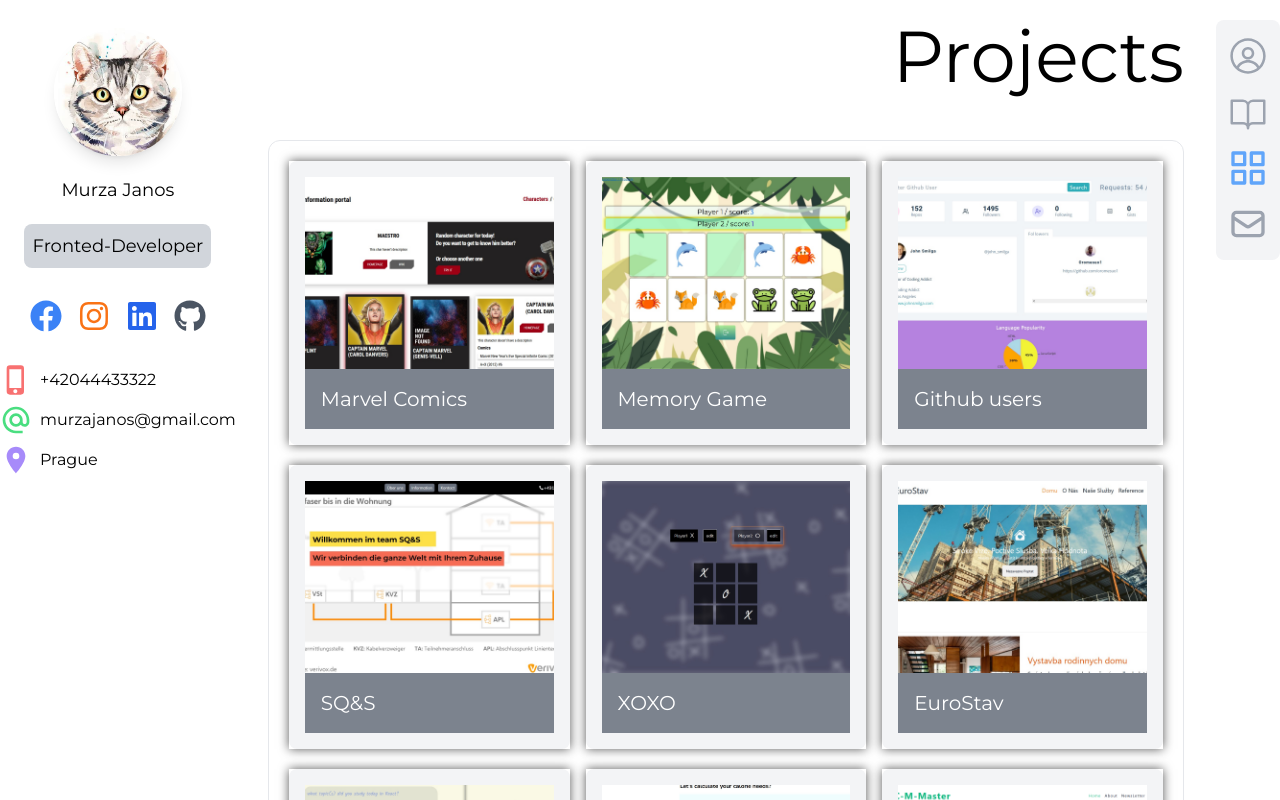
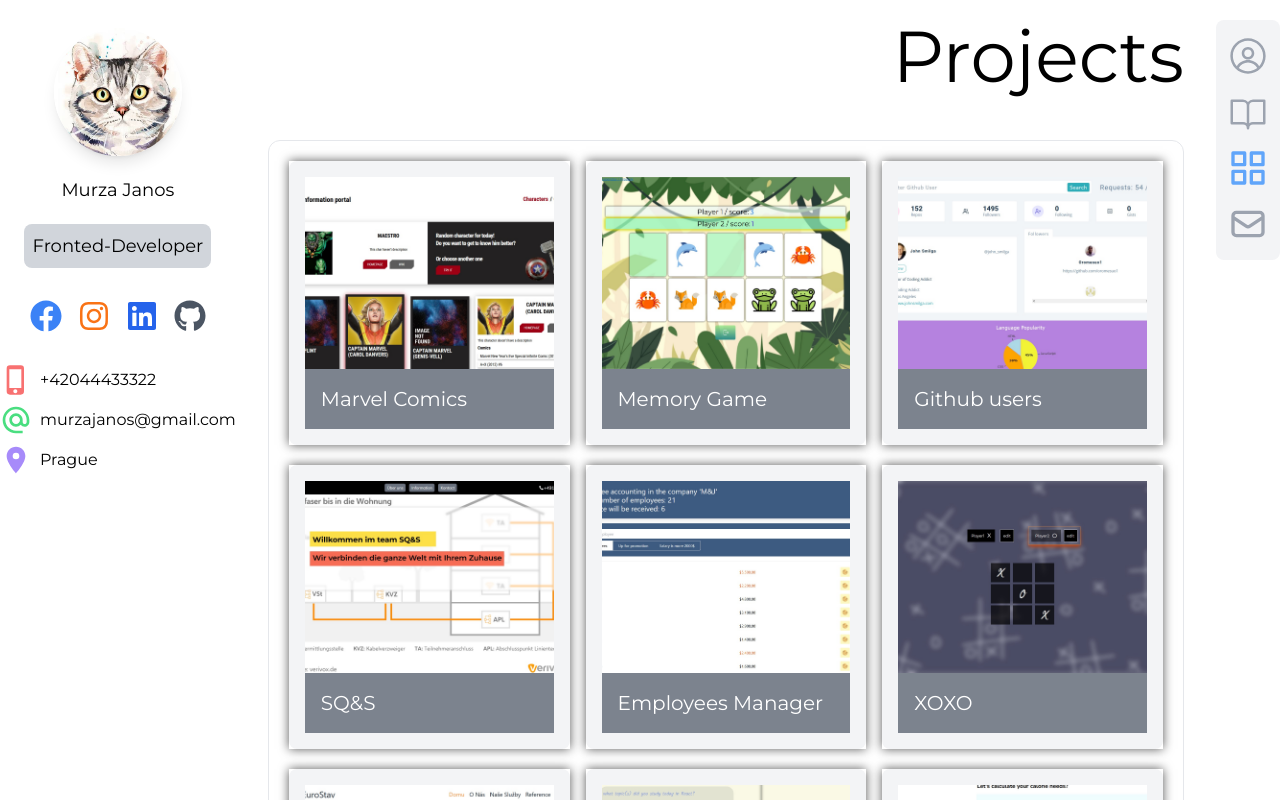
Before and after one commit to ioan-murchello/react-portfolio, a React (Vite) app: page /works in a window 1280 px wide. Built offline with nearby package versions, Linux system fonts and the light colour scheme.

Commit message:
added new project, employees-manager

```diff
--- a/src/datas/datas.js
+++ b/src/datas/datas.js
@@ -14,6 +14,7 @@ import xox from '../img/xox.jpg'
 import memoryGame from '../img/memory-game.jpg'
 import marvel from '../img/marvel.jpg'
 import github_users from '../img/github-users.jpg'
+import employees from '../img/employees-manager.jpg'
 
 
 export const sites = [
@@ -36,6 +37,11 @@ export const sites = [
     name: 'SQ&S',
     url: 'https://ioan-murchello.github.io/sqs/dist/',
     image: sqs,
+  },
+  {
+    name: 'Employees Manager',
+    url: 'https://x-o-x-o-game.netlify.app/',
+    image: employees,
   },
   {
     name: 'XOXO',
@@ -65,7 +71,7 @@ export const sites = [
     image: backroadsSite,
   },
   {
-    name: 'Store MJ',
+    name: 'E-Comerce MJ',
     url: 'https://store-mj.netlify.app/',
     image: mjStore,
   },
```
Also changed, not shown: src/img/employees-manager.jpg (added).
